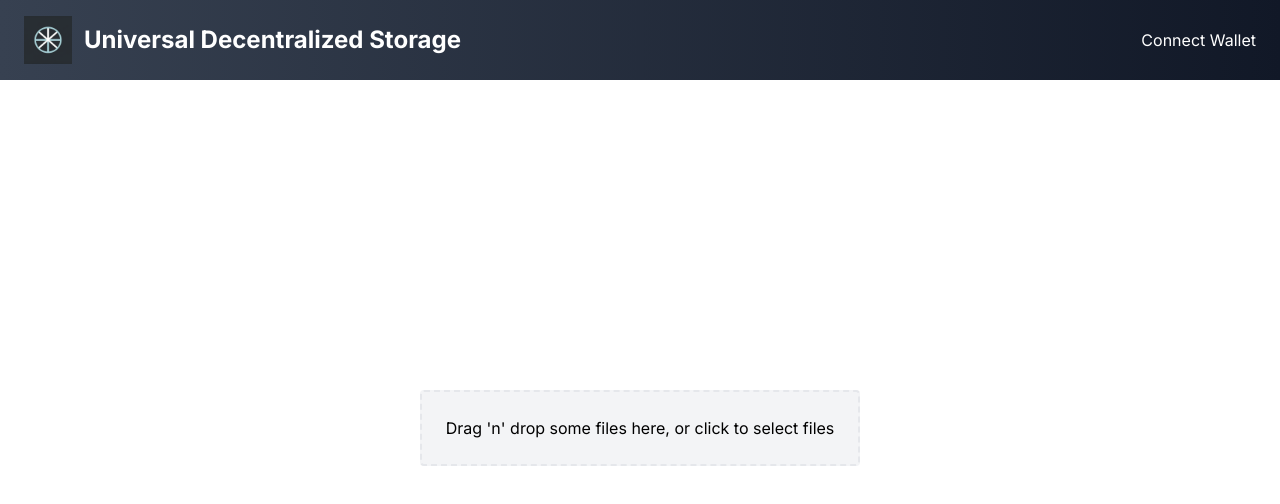
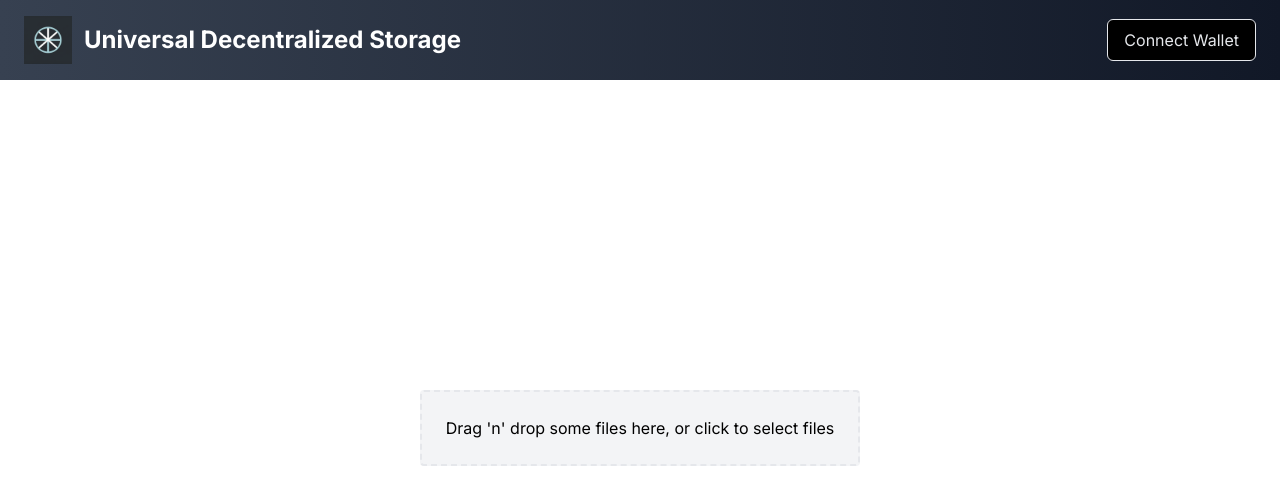
Before and after one commit to unid-store/dapp, a Next.js app: page / in a window 1280 px wide. Shown: the top 504 px of the page. Built offline with nearby package versions, Linux system fonts and the light colour scheme.

Commit message:
clean up.

```diff
--- a/app/page.tsx
+++ b/app/page.tsx
@@ -1,9 +1,5 @@
 import UploadFiles from "@/components/upload/UploadFiles";
 
-export default function Home() {
-  return (
-    <main>
-      <UploadFiles />
-    </main>
-  );
-}
+const Home = () => <UploadFiles />;
+
+export default Home;
--- a/components/Header/SignIn.tsx
+++ b/components/Header/SignIn.tsx
@@ -1,10 +1,11 @@
-import WithNotification from "@/components/feedback/WithNotification";
+import { WithToast } from "@/components/feedback/WithToast";
+import Button from "../ui/Button";
 
 export const SignIn = () => (
-  <WithNotification
-    title={"NOt implemented yet"}
+  <WithToast
+    title={"Not implemented yet"}
     subtitle={"Stay tuned as we implement walletconnect v2 soon!"}
   >
-    <button>Connect Wallet </button>
-  </WithNotification>
+    <Button variant={"default"}>Connect Wallet </Button>
+  </WithToast>
 );
--- a/components/feedback/WithNotification.tsx
+++ b/components/feedback/WithToast.tsx
@@ -3,21 +3,21 @@
 import React, { useState, cloneElement } from "react";
 import { AnimatePresence } from "framer-motion";
 
-import { Notification } from "@/components/ui/Notification";
+import { Toast } from "@/components/ui/Toast";
 
-interface WithNotificationProps {
+interface WithToastProps {
   children: React.ReactElement; // only a single child is accepted
   title: string;
   subtitle?: string;
   timeout?: number;
 }
 
-const WithNotification: React.FC<WithNotificationProps> = ({
+export const WithToast = ({
   children,
   title,
   subtitle,
   timeout = 5000,
-}) => {
+}: WithToastProps) => {
   const [isOpen, setIsOpen] = useState(false);
 
   const handleOnClick = () => {
@@ -28,6 +28,7 @@ const WithNotification: React.FC<WithNotificationProps> = ({
     setIsOpen(false);
   };
 
+  // clone to extend object with `onClick` prop
   const clonedChild = cloneElement(children, { onClick: handleOnClick });
 
   return (
@@ -35,7 +36,7 @@ const WithNotification: React.FC<WithNotificationProps> = ({
       {clonedChild}
       <AnimatePresence>
         {isOpen && (
-          <Notification
+          <Toast
             onClose={handleClose}
             title={title}
             subtitle={subtitle}
@@ -46,5 +47,3 @@ const WithNotification: React.FC<WithNotificationProps> = ({
     </>
   );
 };
-
-export default WithNotification;
--- /dev/null
+++ b/components/ui/Button.tsx
@@ -0,0 +1,28 @@
+import React, { HTMLAttributes } from "react";
+
+interface ButtonProps {
+  variant: "default" | "outlined";
+  children: React.ReactNode;
+  className: string;
+  onClick?: () => void;
+}
+
+const Button = ({ variant, children, className, onClick }: ButtonProps) => {
+  const styles = {
+    default:
+      "bg-black text-gray-200 border border-gray-200 hover:bg-gray-800 hover:border-gray-800 active:bg-gray-900 active:border-gray-900",
+    outlined:
+      "bg-transparent border-black border-2 text-black hover:bg-gray-200 hover:border-gray-200 active:bg-gray-300 active:border-gray-300",
+  };
+
+  return (
+    <button
+      className={`px-4 py-2 rounded-md transition-colors ${styles[variant]} ${className}`}
+      onClick={onClick}
+    >
+      {children}
+    </button>
+  );
+};
+
+export default Button;
--- a/components/ui/Notification.tsx
+++ b/components/ui/Toast.tsx
@@ -1,22 +1,24 @@
 import { useEffect } from "react";
 import { motion } from "framer-motion";
 
-interface NotificationProps {
+import Button from "@/components/ui/Button";
+
+interface ToastProps {
   onClose: () => void;
   title: string;
   subtitle?: string;
   timeout?: number; // timeout in milliseconds
 }
 
-export const Notification = ({
+export const Toast = ({
   onClose,
   title,
   subtitle,
-  timeout = 5000,
-}: NotificationProps) => {
+  timeout = 2500,
+}: ToastProps) => {
   useEffect(() => {
     const timer = setTimeout(() => {
-      onClose(); // Automatically close the alert after the timeout
+      onClose(); // Automatically close the toast after the timeout
     }, timeout);
 
     return () => {
@@ -35,9 +37,9 @@ export const Notification = ({
       <div className="bg-white rounded-lg p-4 shadow-lg border border-gray-200 text-black flex flex-col items-start">
         <h2 className="text-2xl font-bold mb-2">{title}</h2>
         {subtitle && <p className="text-gray-600">{subtitle}</p>}
-        <button onClick={onClose} className="mt-2 ml-auto">
+        <Button variant={"default"} onClick={onClose} className="mt-2 ml-auto">
           {"Close"}
-        </button>
+        </Button>
       </div>
     </motion.div>
   );
```
